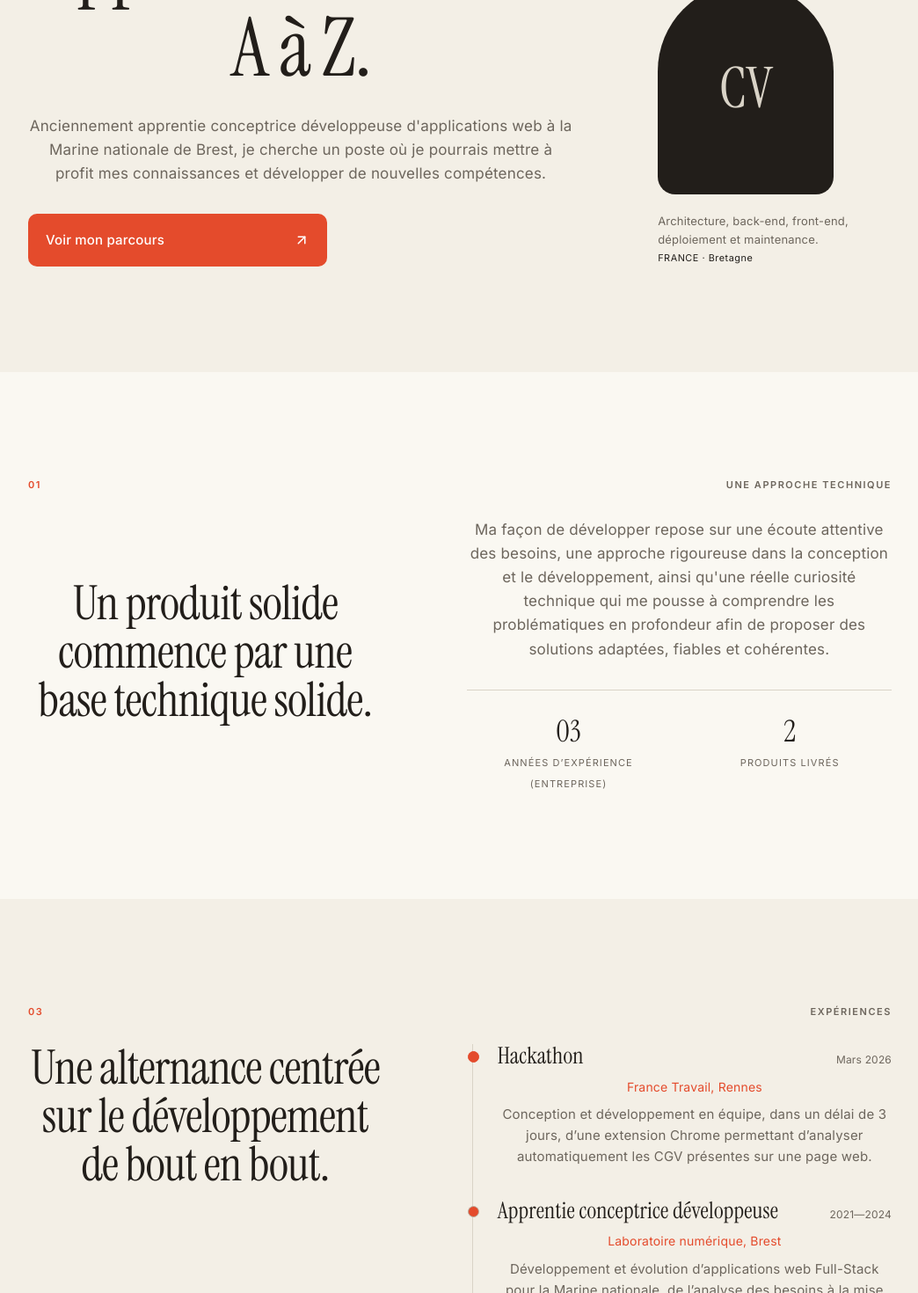
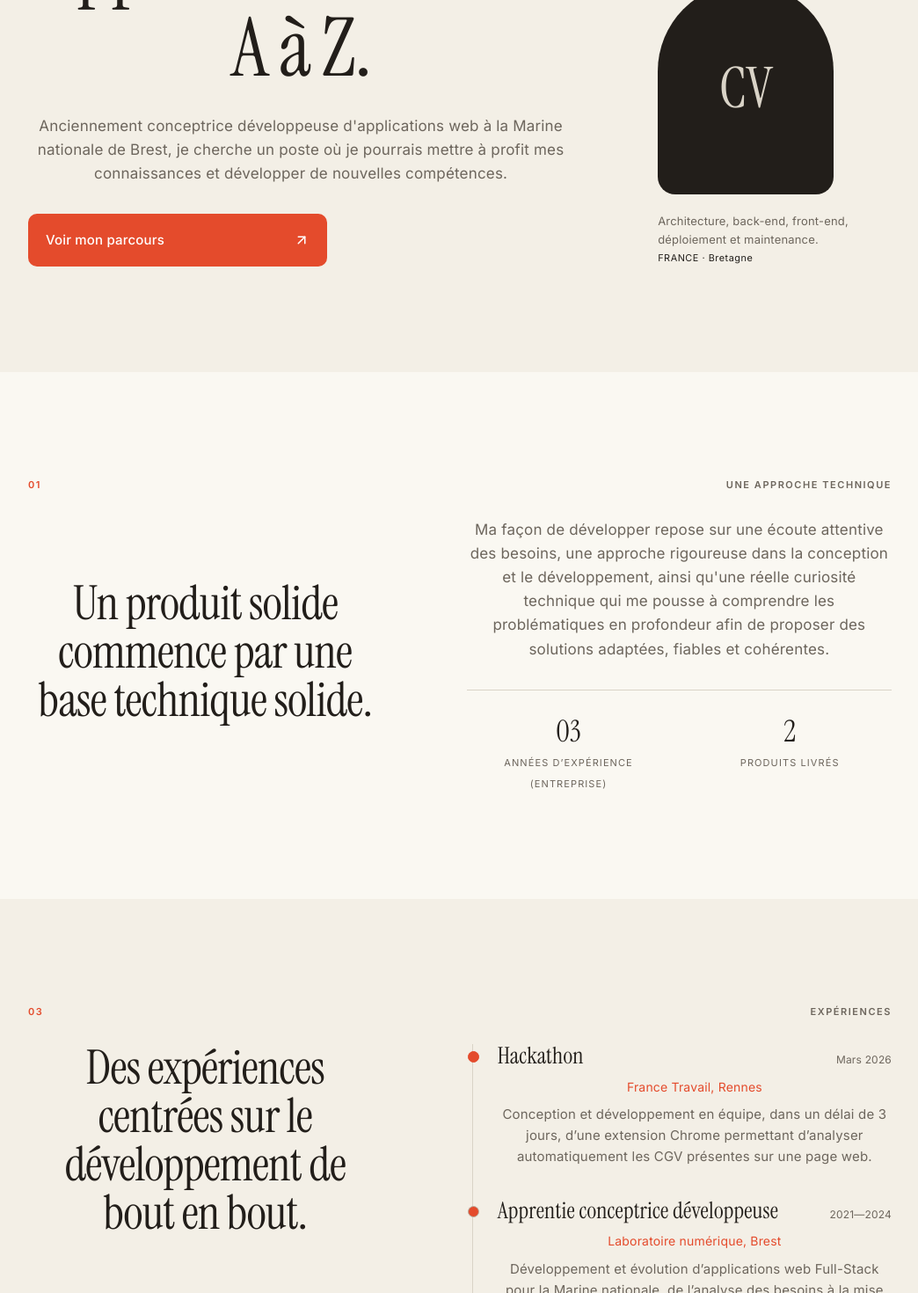
Before and after one commit to CassandraVn/cassandra-vaslon, a React (Vite) app: page / in a window 1280 px wide. Shown: the part 500-1970 px from the top of the page at 88% size, without its empty margins (117-1161 px from the left). Built offline with nearby package versions, Linux system fonts and the light colour scheme.

Commit message:
changes to the texts

```diff
--- a/src/components/Hero.tsx
+++ b/src/components/Hero.tsx
@@ -6,7 +6,7 @@ export function Hero() {
         <div className="tag">Disponible pour missions techniques</div>
         <p className="red">Développeuse full-stack en Node.js et Angular.</p>
         <h1 className="black">Je conçois, code et déploie des applications web de A à Z.</h1>
-        <p className="lead">Anciennement apprentie conceptrice développeuse d'applications web à la Marine nationale de Brest, je cherche un poste où je pourrais mettre à profit mes connaissances et développer de nouvelles compétences.</p>
+        <p className="lead">Anciennement conceptrice développeuse d'applications web à la Marine nationale de Brest, je cherche un poste où je pourrais mettre à profit mes connaissances et développer de nouvelles compétences.</p>
         <a href="#parcours" className="btn">Voir mon parcours <ArrowUpRight size={18} /></a>
       </div>
       <div className="hero-side">
--- a/src/components/Journey.tsx
+++ b/src/components/Journey.tsx
@@ -7,7 +7,7 @@ export function Journey() {
     <section id="parcours"><div className="wrap">
       <div className="head"><b>03</b><span>Expériences</span></div>
       <div className="split">
-        <h2 className="black">Une alternance centrée sur le développement de bout en bout.</h2>
+        <h2 className="black">Des expériences centrées sur le développement de bout en bout.</h2>
         <ol className="tl">
           {jobs.map(([t, d, c, p]) => (
             <li key={t}><div className="row"><h3>{t}</h3><span>{d}</span></div><p className="place" style={{ fontSize: 14  }}>{c}</p><p className="mute" style={{ marginTop: 8 }}>{p}</p></li>
```
